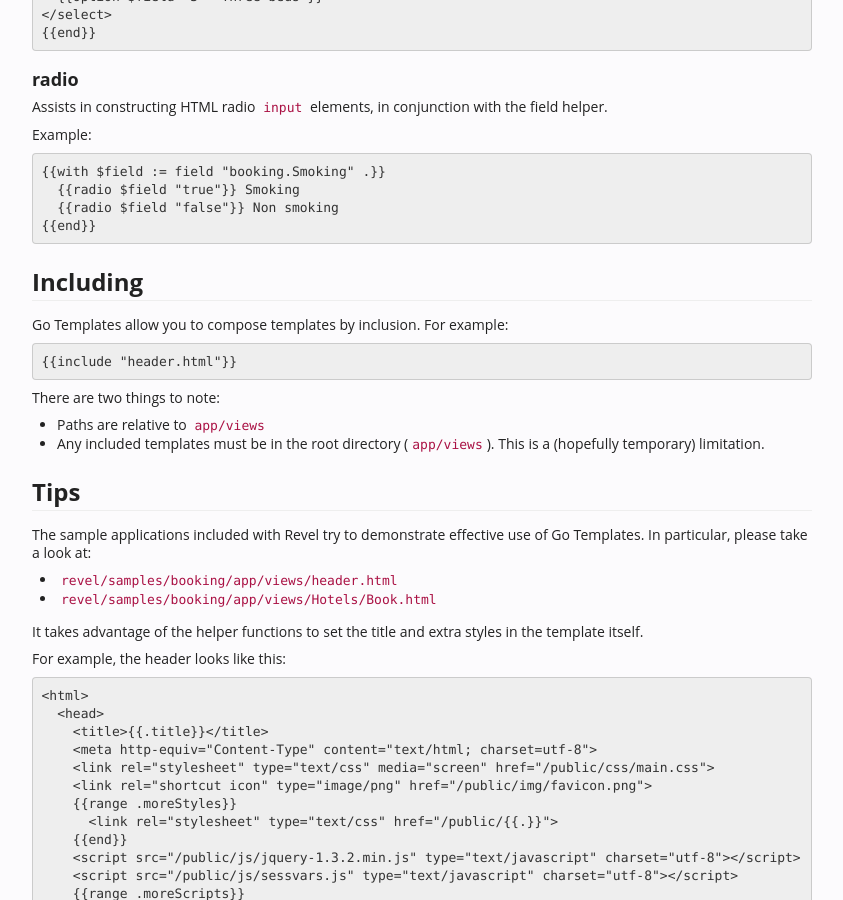
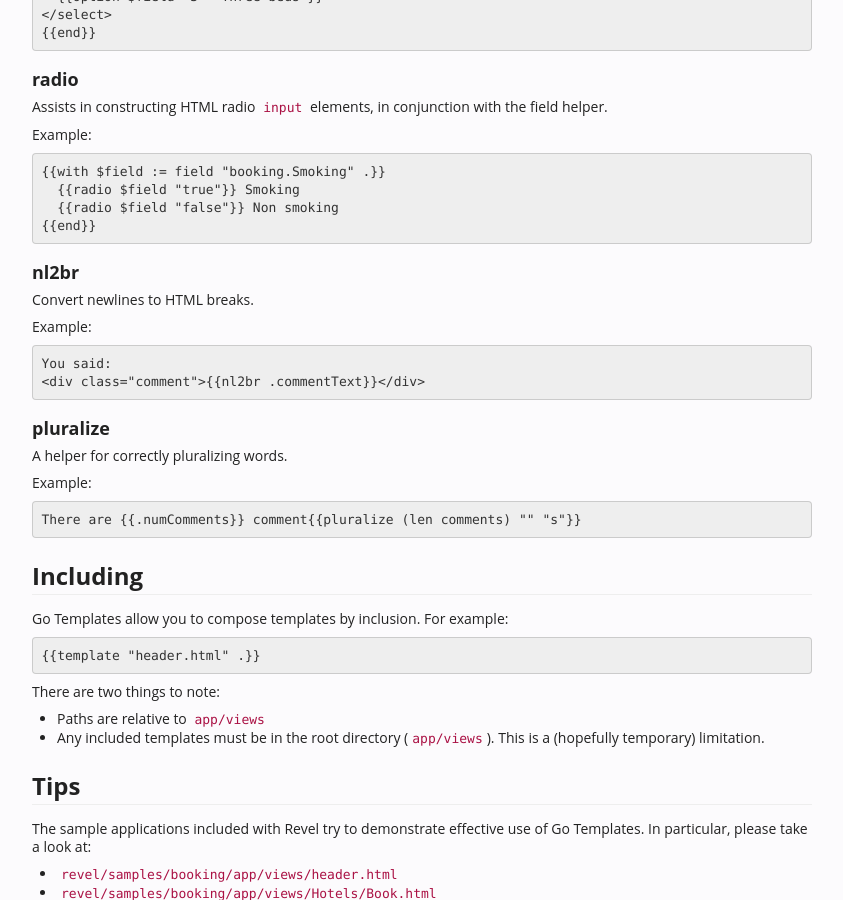
Before and after one commit to revel/revel, a Jekyll site: the page built from manual/templates.md, in a window 1280 px wide and 900 px high, scrolled down 1660 px. Shown: the whole window, without its empty margins (298-1141 px from the left). Built offline with Jekyll 4.4.1, drawn with Linux system fonts in a browser that asks for light colours.

Commit message:
Add nl2br and pluralize documentation to manual

```diff
--- a/manual/templates.md
+++ b/manual/templates.md
@@ -133,6 +133,30 @@ Example:
 
 {% endraw %}
 
+### nl2br
+
+Convert newlines to HTML breaks.
+
+Example:
+
+{% raw %}
+
+    You said:
+    <div class="comment">{{nl2br .commentText}}</div>
+
+{% endraw %}
+
+### pluralize
+
+A helper for correctly pluralizing words.
+
+Example:
+
+{% raw %}
+
+	There are {{.numComments}} comment{{pluralize (len comments) "" "s"}}
+
+{% endraw %}
 
 ## Including
 
@@ -140,7 +164,7 @@ Go Templates allow you to compose templates by inclusion.  For example:
 
 {% raw %}
 
-	{{include "header.html"}}
+	{{template "header.html" .}}
 
 {% endraw %}
 
```
